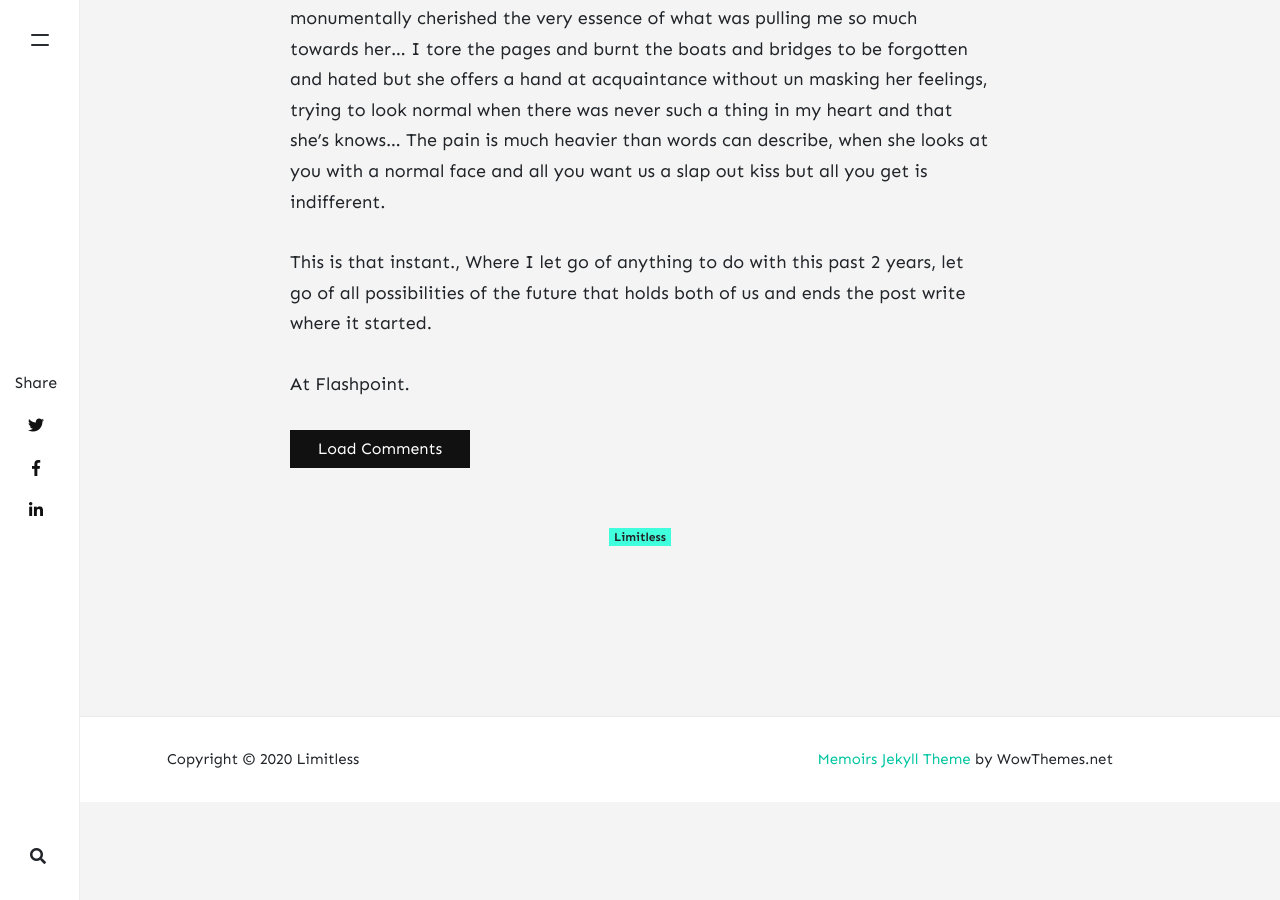
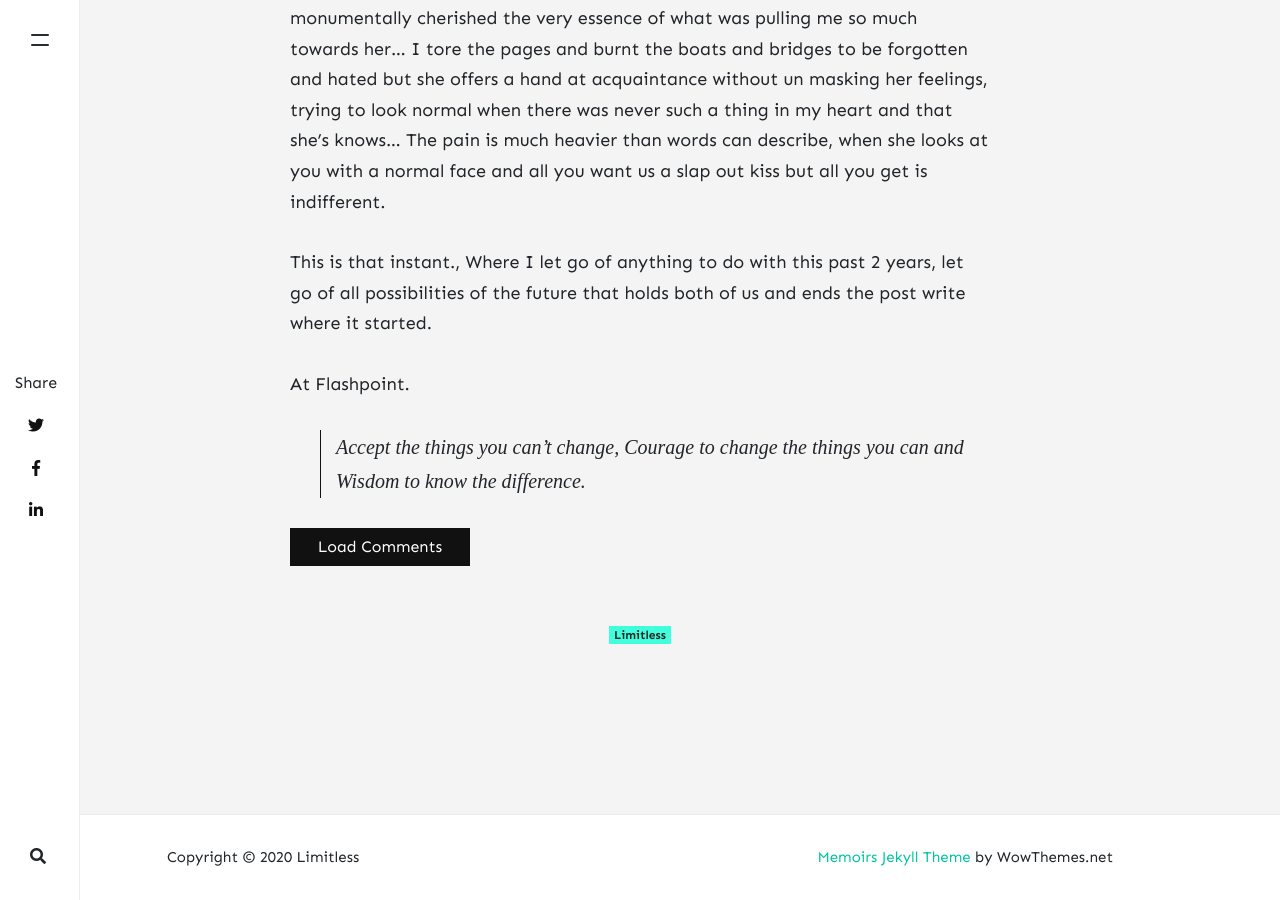
Before and after one commit to gowrav/gowrav.github.io, a Jekyll site: the page built from _posts/2020-06-14-my-flashpoint.md, in a window 1280 px wide and 900 px high, scrolled down 1934 px. Built offline with Jekyll 4.4.1, drawn with Linux system fonts in a browser that asks for light colours; nearby versions of some CDN libraries; comment, search, counter and statistics services are not loaded; before the commit the page ends 2736 px from its top, so only the background shows below that.

Commit message:
Update 2020-06-14-my-flashpoint.md

```diff
--- a/_posts/2020-06-14-my-flashpoint.md
+++ b/_posts/2020-06-14-my-flashpoint.md
@@ -5,7 +5,7 @@ author: gl
 categories:
 tags: [limitless]
 image: https://external-preview.redd.it/08J6ALgeN91x8OA7YC-YOyjjj9AupDKmjzB2XZhC2vk.jpg?auto=webp&s=5323814e8c64ef7a19df14d4f73c7a30f02166c7
-description: "Accept the things you can't change; Courage to change the things you can and Wisdom to know the difference."
+description: "Accept the things you can't change, Courage to change the things you can and Wisdom to know the difference."
 rating:
 ---
 
@@ -37,3 +37,5 @@ The pain is much heavier than words can describe, when she looks at you with a n
 This is that instant., Where I let go of anything to do with this past 2 years, let go of all possibilities of the future that holds both of us and ends the post write where it started.
 
 At Flashpoint.
+
+> Accept the things you can't change, Courage to change the things you can and Wisdom to know the difference.
```
